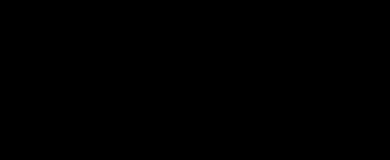
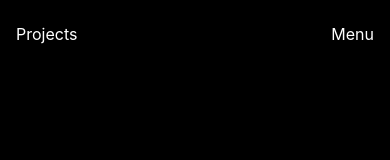
Before and after one commit to LockedDB/IniteApp, a React Native app: screen / in a window 390 px wide. Shown: the top 160 px of the page. Built offline with nearby package versions, Linux system fonts and the light colour scheme.

Commit message:
Add TopBar POC to the home Screen

```diff
--- a/src/Components/TopBar/styles.ts
+++ b/src/Components/TopBar/styles.ts
@@ -2,7 +2,6 @@
 
 export default StyleSheet.create({
   container: {
-    flex: 1,
     flexDirection: 'row',
     justifyContent: 'space-between',
 
--- a/src/Modules/Home/Screens/HomeScreen/Home.screen.tsx
+++ b/src/Modules/Home/Screens/HomeScreen/Home.screen.tsx
@@ -1,10 +1,18 @@
 import { CustomSafeAreaView } from '@components/CustomSafeAreaView';
+import { CustomText } from '@components/CustomText';
 import { TopBar } from 'Components/TopBar';
+import { View } from 'react-native';
+import styles from './styles';
 
 const HomeScreen = () => {
   return (
     <CustomSafeAreaView>
-      <TopBar />
+      <View style={styles.topBarContainer}>
+        <TopBar
+          leftComponent={<CustomText>Projects</CustomText>}
+          rightComponent={<CustomText>Menu</CustomText>}
+        />
+      </View>
     </CustomSafeAreaView>
   );
 };
--- a/src/Modules/Home/Screens/HomeScreen/styles.ts
+++ b/src/Modules/Home/Screens/HomeScreen/styles.ts
@@ -2,7 +2,8 @@
 import { Black } from '../../../../Utils/colors';
 
 export default StyleSheet.create({
-  page: {
-    backgroundColor: Black,
+  topBarContainer: {
+    padding: 16,
+    paddingBottom: 8,
   },
 });
--- a/src/Utils/colors.ts
+++ b/src/Utils/colors.ts
@@ -1 +1,2 @@
 export const Black = '#000000';
+export const White = '#FFFFFF';
```
